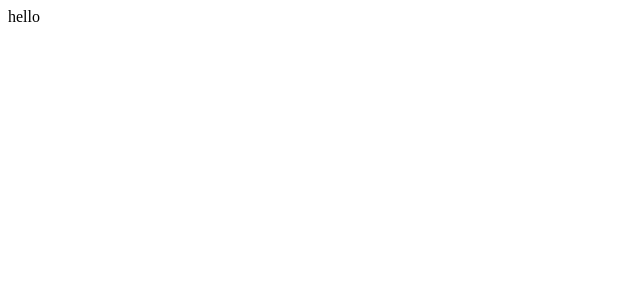
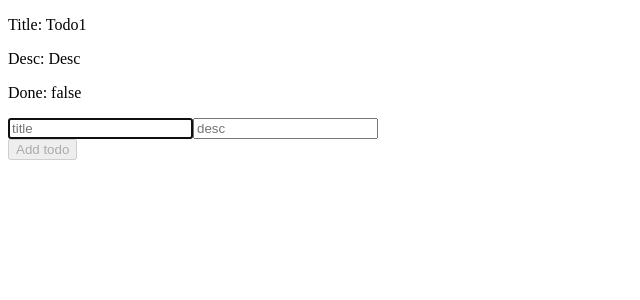
Before and after one commit to murtuzaalisurti/react-project-demo, a React (Vite) app: page / in a window 1280 px wide. Shown: the top 300 px of the page, without its empty margins (0-640 px from the left). Built offline with nearby package versions, Linux system fonts and the light colour scheme.

Commit message:
added router

```diff
--- a/package.json
+++ b/package.json
@@ -10,8 +10,10 @@
     "serve": "npx serve -p 3000 dist/"
   },
   "dependencies": {
+    "nanoid": "^4.0.2",
     "react": "^18.2.0",
-    "react-dom": "^18.2.0"
+    "react-dom": "^18.2.0",
+    "react-router-dom": "^6.10.0"
   },
   "devDependencies": {
     "@types/react": "^18.0.28",
--- a/src/App.tsx
+++ b/src/App.tsx
@@ -1,12 +1,8 @@
 import React from "react";
+import Home from "./pages/Home";
+
 function App() {
-  const main = (
-    <main className="contain">
-      hello
-    </main>
-  )
-  console.log(main);
-  return main
+  return <Home />
 }
 
 export default App
--- /dev/null
+++ b/src/context/todoContext.tsx
@@ -0,0 +1,55 @@
+import { ReactNode, createContext, useState } from "react";
+import { nanoid } from "nanoid";
+
+interface ITodo {
+    id: string
+    title: string,
+    desc: string,
+    done: boolean
+}
+
+interface ITodoContextProviderProps {
+    children: ReactNode
+}
+
+interface ITodoContext {
+    todos: ITodo[],
+    addTodo: (todo: ITodo) => void
+}
+
+const initialContext: ITodoContext = {
+    todos: [{
+        id: nanoid(3),
+        title: "Todo1",
+        desc: "Desc",
+        done: false
+    }],
+    addTodo: (todo: ITodo) => {}
+}
+
+const setContext = () => {
+    const [todos, setTodos] = useState<ITodo[]>(initialContext.todos);
+
+    const addTodo = (todo: ITodo) => {
+        setTodos((prev: ITodo[]) => {
+            return [
+                ...prev,
+                todo
+            ]
+        })
+    }
+
+    return { todos, addTodo }
+
+}
+
+export const TodoContext = createContext(initialContext)
+
+export const TodoContextProvider = ({ children }: ITodoContextProviderProps) => {
+    const todoItems = setContext()
+    return (
+        <TodoContext.Provider value={todoItems}>
+            {children}
+        </TodoContext.Provider>
+    )
+}
--- a/src/main.tsx
+++ b/src/main.tsx
@@ -1,10 +1,14 @@
 import React from 'react'
 import ReactDOM from 'react-dom/client'
-import App from './App'
 import './index.css'
+import { TodoContextProvider } from './context/todoContext'
+import { RouterProvider } from 'react-router-dom'
+import router from './router/Router'
 
 ReactDOM.createRoot(document.getElementById('root') as HTMLElement).render(
   <React.StrictMode>
-    <App />
+    <TodoContextProvider>
+      <RouterProvider router={router} />
+    </TodoContextProvider>
   </React.StrictMode>,
 )
--- a/src/pages/Home.tsx
+++ b/src/pages/Home.tsx
@@ -1,7 +1,56 @@
+import { SyntheticEvent, useContext, useEffect, useRef, useState } from "react"
+import { TodoContext } from "../context/todoContext"
+import { nanoid } from "nanoid"
+
+interface IFormData {
+  id: string,
+  title: string,
+  desc: string,
+  done: boolean
+}
 
 const Home = () => {
+  const inputRef = useRef<HTMLInputElement>(null);
+  const { todos, addTodo } = useContext(TodoContext)
+  const [formData, setFormData] = useState<IFormData>({
+    id: "",
+    title: "",
+    desc: "",
+    done: false
+  })
+
+  const handleChange = (e: SyntheticEvent) => {
+    const target = e.target as HTMLInputElement
+
+    setFormData((prevData: IFormData) => {
+      return {
+        ...prevData,
+        id: nanoid(3),
+        [target.id]: target.id === "done" ? target.checked : target.value
+      }
+    })
+  }
+
+  useEffect(() => {
+    inputRef.current?.focus()
+  }, [])
+
   return (
-    <div>Home</div>
+    <div>
+      {todos.map(todo => (
+        <div key={todo.id}>
+          <p>Title: {todo.title}</p>
+          <p>Desc: {todo.desc}</p>
+          <p>Done: {todo.done.toString()}</p>
+        </div>
+      ))}
+      <form>
+        <input ref={inputRef} id="title" onChange={handleChange} type="text" placeholder="title" value={formData.title} />
+        <input id="desc" onChange={handleChange} type="text" placeholder="desc" value={formData.desc} />
+        {/* <input type="checkbox" id="done" onChange={handleChange} checked={formData.done} /> */}
+      </form>
+      <button onClick={() => addTodo(formData)} disabled={formData.title === "" || formData.desc === ""}>Add todo</button>
+    </div>
   )
 }
 
--- /dev/null
+++ b/src/router/Router.tsx
@@ -0,0 +1,11 @@
+import { createBrowserRouter } from "react-router-dom";
+import Home from "../pages/Home";
+
+const router = createBrowserRouter([
+    {
+        path: "/",
+        element: <Home />
+    }
+])
+
+export default router
```
